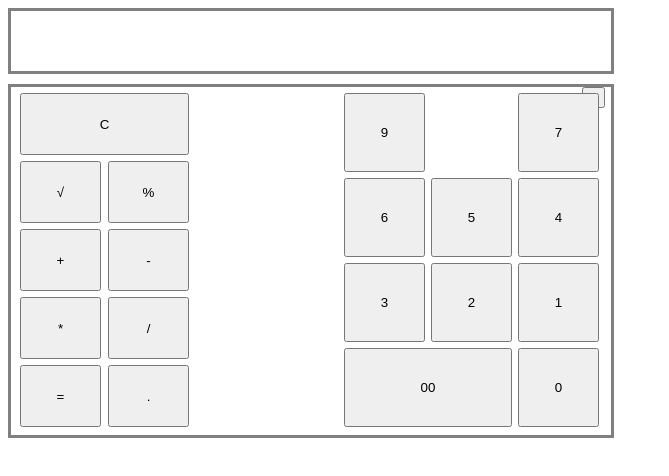
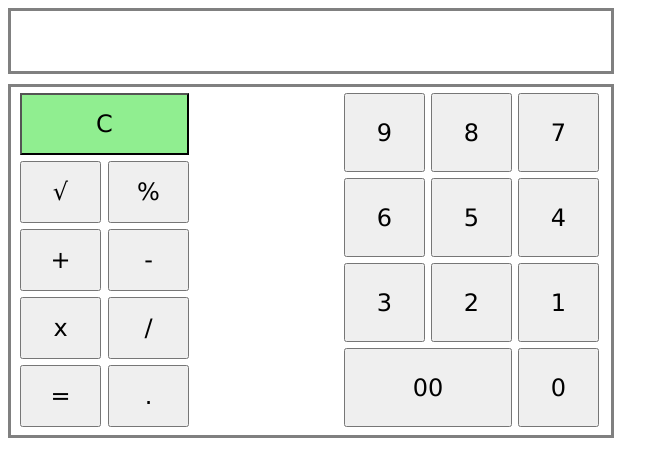
Before and after one commit to etodorinov/Calculator, a plain HTML site: page index.html in a window 1280 px wide. Shown: the whole page, without its empty margins (0-669 px from the left). Drawn offline with Linux system fonts and the light colour scheme.

Commit message:
Button text formatted

```diff
--- a/index.html
+++ b/index.html
@@ -4,37 +4,37 @@
     <meta charset="UTF-8" />
     <meta http-equiv="X-UA-Compatible" content="IE=edge" />
     <meta name="viewport" content="width=device-width, initial-scale=1.0" />
-    <link rel="stylesheet" href="/style.css" />
+    <link rel="stylesheet" href="style.css" />
     <title>Calculator</title>
   </head>
   <body>
     <div id="screen"></div>
-    <div class="buttons">
-      <div id="functional-buttons">
-        <button id="reset">C</button>
-        <button id="plus">+</button>
-        <button id="minus">-</button>
-        <button id="multiply">*</button>
-        <button id="division">/</button>
-        <button id="equal">=</button>
-        <button id="percent">%</button>
-        <button id="square-root">√</button>
-        <button id="dot">.</button>
+    <div id="buttons">
+      <div class="functional-buttons">
+        <button class="functional-buttons" id="reset">C</button>
+        <button class="functional-buttons" id="plus">+</button>
+        <button class="functional-buttons" id="minus">-</button>
+        <button class="functional-buttons" id="multiply">x</button>
+        <button class="functional-buttons" id="division">/</button>
+        <button class="functional-buttons" id="equal">=</button>
+        <button class="functional-buttons" id="percent">%</button>
+        <button class="functional-buttons" id="square-root">√</button>
+        <button class="functional-buttons" id="dot">.</button>
       </div>
-      <div id="number-buttons">
-        <button id="double_zero">00</button>
-        <button id="zero">0</button>
-        <button id="one">1</button>
-        <button id="two">2</button>
-        <button id="three">3</button>
-        <button id="four">4</button>
-        <button id="five">5</button>
-        <button id="six">6</button>
-        <button id="seven">7</button>
-        <button id="eigth">8</button>
-        <button id="nine">9</button>
+      <div class="number-buttons">
+        <button class="number-buttons" id="double_zero">00</button>
+        <button class="number-buttons" id="zero">0</button>
+        <button class="number-buttons" id="one">1</button>
+        <button class="number-buttons" id="two">2</button>
+        <button class="number-buttons" id="three">3</button>
+        <button class="number-buttons" id="four">4</button>
+        <button class="number-buttons" id="five">5</button>
+        <button class="number-buttons" id="six">6</button>
+        <button class="number-buttons" id="seven">7</button>
+        <button class="number-buttons" id="eight">8</button>
+        <button class="number-buttons" id="nine">9</button>
       </div>
     </div>
-    <script src="/functions.js"></script>
+    <script src="functions.js"></script>
   </body>
 </html>
--- a/style.css
+++ b/style.css
@@ -7,7 +7,7 @@
   border-color: grey;
 }
 
-.buttons {
+#buttons {
   position: absolute;
   top: 84px;
   height: 348px;
@@ -17,14 +17,20 @@
   border-color: grey;
 }
 
-#functional-buttons {
+.functional-buttons {
   position: absolute;
   left: 6px;
+  font-family: Verdana, Geneva, Tahoma, sans-serif;
+  font-weight: strong;
+  font-size: 24px;
 }
 
-#number-buttons {
+.number-buttons {
   position: absolute;
   right: 6px;
+  font-family: Verdana, Geneva, Tahoma, sans-serif;
+  font-weight: strong;
+  font-size: 24px;
 }
 
 #reset {
@@ -33,6 +39,7 @@
   left: 3px;
   height: 62px;
   width: 169px;
+  background-color: lightgreen;
 }
 
 #square-root {
```
